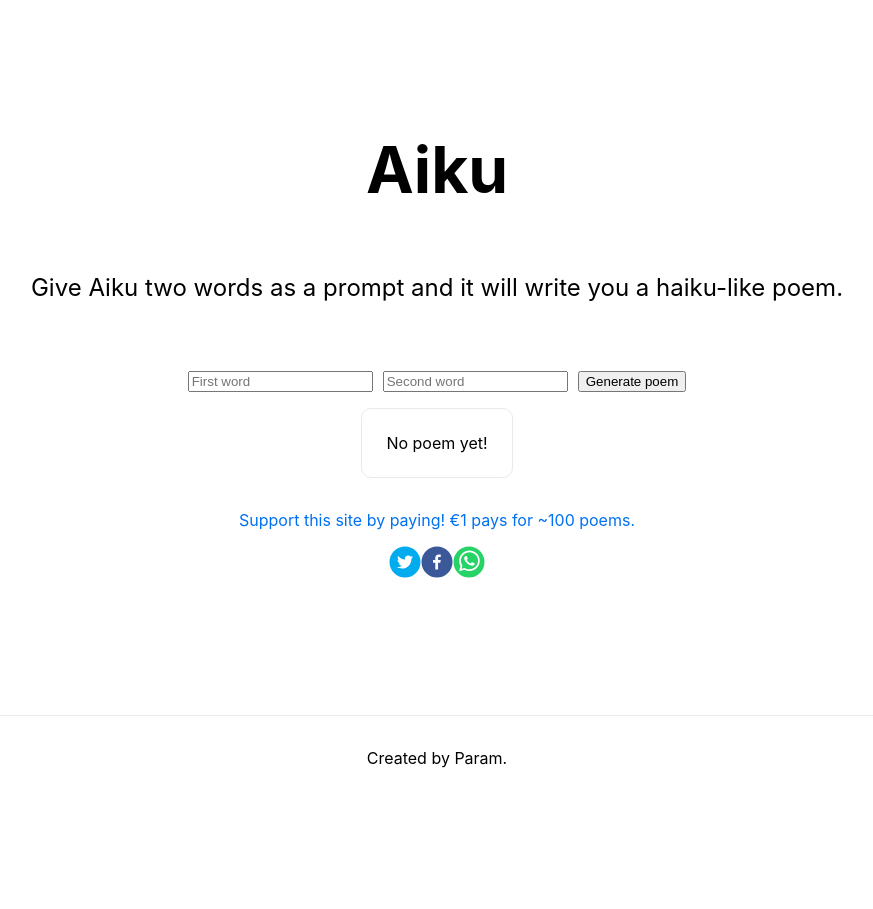
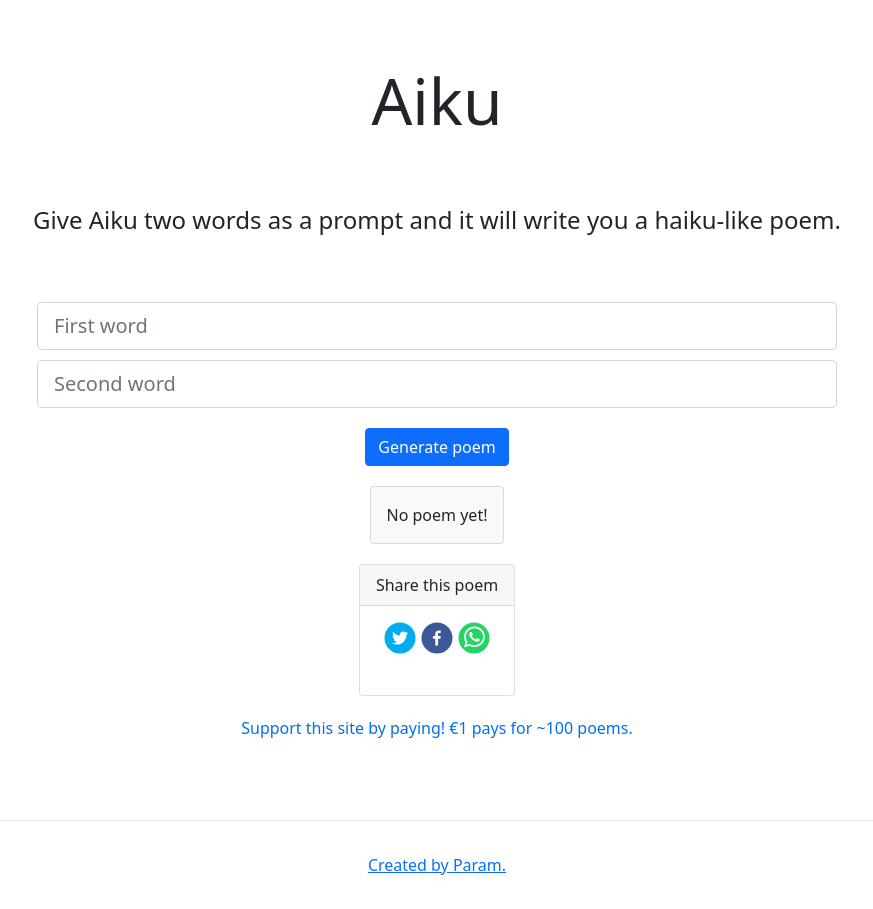
Before and after one commit to paramsingh/aiku, a Next.js app in the folder fe/: page / in a window 1280 px wide. Shown: the whole page, without its empty margins (203-1076 px from the left). Before the commit the page ends 800 px from the top, so only its background shows below. Built offline with nearby package versions, Linux system fonts and the light colour scheme.

Commit message:
Frontend design improvements

```diff
--- a/fe/helpers/api.ts
+++ b/fe/helpers/api.ts
@@ -4,12 +4,14 @@ import axios from 'axios';
 export const getPoem = (
     word1: string,
     word2: string,
-    handlePoem: (poem: string) => void
+    handlePoem: (poem: string) => void,
+    setLoading: (loading: boolean) => void
 ) => {
     axios.get(`https://aiku.param.codes/v1/haiku/${word1}/${word2}`).then(
         response => {
             const {haiku} = response.data;
             handlePoem(haiku);
+            setLoading(false);
         }
     )
 }
--- a/fe/package.json
+++ b/fe/package.json
@@ -9,8 +9,10 @@
   },
   "dependencies": {
     "axios": "^0.25.0",
+    "bootstrap": "5.1.3",
     "next": "12.0.10",
     "react": "17.0.2",
+    "react-bootstrap": "^2.1.2",
     "react-dom": "17.0.2",
     "react-share": "^4.4.0"
   },
--- a/fe/pages/index.tsx
+++ b/fe/pages/index.tsx
@@ -4,11 +4,14 @@ import React, { useState } from 'react'
 import styles from '../styles/Home.module.css'
 import { getPoem } from '../helpers/api'
 import { FacebookShareButton, FacebookIcon, TwitterIcon, TwitterShareButton, WhatsappShareButton, WhatsappIcon } from 'react-share';
+import { Button, Card, FormControl, InputGroup, Spinner } from 'react-bootstrap'
+import 'bootstrap/dist/css/bootstrap.min.css';
 
 const MAX_WORD_LENGTH = 50;
 
 const Home: NextPage = () => {
   const [poem, setPoem] = useState<string>('');
+  const [loading, setLoading] = useState<boolean>(false);
   const [word1, setWord1] = useState<string>('');
   const [word2, setWord2] = useState<string>('');
 
@@ -41,6 +44,14 @@ const Home: NextPage = () => {
     return true;
   }
 
+  const onSubmit = (e: any) => {
+    e.preventDefault();
+    if (validateWords(word1, word2)) {
+      setLoading(true);
+      getPoem(word1, word2, setPoem, setLoading);
+    }
+  }
+
   return (
     <div className={styles.container}>
       <Head>
@@ -55,54 +66,50 @@ const Home: NextPage = () => {
         <h1 className={styles.title}>
           Aiku
         </h1>
-
         <p className={styles.description}>
           Give Aiku two words as a prompt and it will write you a haiku-like poem.
         </p>
-
+        <form onSubmit={onSubmit} style={{marginBottom: '20px'}}>
           <div className={styles.grid}>
-            <div style={{marginRight: 10}}>
-              <input
-                className={styles.input}
-                type="text"
+            <InputGroup style={{marginBottom: '10px'}}>
+              <FormControl
+                size="lg"
                 placeholder="First word"
                 onChange={(event) => onWordInput(event, setWord1)}
               />
-            </div>
-            <div style={{marginRight: 10}}>
-              <input
-                className={styles.input}
-                type="text"
+            </InputGroup>
+            <InputGroup style={{marginBottom: '20px'}}>
+              <FormControl
+                size="lg"
                 placeholder="Second word"
                 onChange={(event) => onWordInput(event, setWord2)}
               />
+            </InputGroup>
+            <Button className={styles.button} type="submit" onClick={onSubmit}>Generate poem</Button>
         </div>
-            <div>
-              <button className={styles.button} onClick={(e) => {
-                e.preventDefault();
-                if (validateWords(word1, word2)) {
-                  getPoem(word1, word2, setPoem);
-                }
-              }}>Generate poem</button>
-            </div>
-        </div>
+      </form>
 
-        <div className={styles.card}>{poem || "No poem yet!"}</div>
+      <Card bg="light" style={{marginBottom: '20px'}}>
+        <Card.Body style={{whiteSpace: "pre-line"}}>
+          {loading ? <Spinner animation="border" variant="primary" /> : (poem || "No poem yet!")}
+        </Card.Body>
+      </Card>
 
-        <p className={styles.donate}><a href="https://buy.stripe.com/14k4ifalecFH0cUeUV" target="_blank" rel="noreferrer noopener">Support this site by paying! €1 pays for ~100 poems.</a></p>
-
-        <div className={styles.social}>
-          <TwitterShareButton title={poem} url={`\n\n - Aiku on "${word1}" and "${word2}" (https://aiku.param.codes)`}>
+    <Card className="text-center" style={{marginBottom: "20px"}}>
+      <Card.Header>Share this poem</Card.Header>
+      <Card.Body>
+        <TwitterShareButton className={styles.share} title={poem} url={`\n\n - Aiku on "${word1}" and "${word2}" (https://aiku.param.codes)`}>
           <TwitterIcon size={32} round={true} />
         </TwitterShareButton>
-          <FacebookShareButton quote={`${poem} - \n\n Aiku on "${word1}" and "${word2}" (https://aiku.param.codes)`} url={'https://aiku.param.codes'}>
+        <FacebookShareButton className={styles.share} quote={`${poem} - \n\n Aiku on "${word1}" and "${word2}" (https://aiku.param.codes)`} url={'https://aiku.param.codes'}>
           <FacebookIcon size={32} round={true} />
         </FacebookShareButton>
         <WhatsappShareButton title={poem} url={`\n\n - Aiku on "${word1}" and "${word2}" (https://aiku.param.codes)`}>
           <WhatsappIcon size={32} round={true} />
         </WhatsappShareButton>
-        </div>
-
+      </Card.Body>
+    </Card>
+        <p className={styles.donate}><a href="https://buy.stripe.com/14k4ifalecFH0cUeUV" target="_blank" rel="noreferrer noopener">Support this site by paying! €1 pays for ~100 poems.</a></p>
       </main>
 
       <footer className={styles.footer}>
--- a/fe/styles/Home.module.css
+++ b/fe/styles/Home.module.css
@@ -8,7 +8,7 @@
   flex: 1;
   display: flex;
   flex-direction: column;
-  justify-content: center;
+  justify-content: flex-start;
   align-items: center;
 }
 
@@ -27,6 +27,14 @@
   justify-content: center;
   align-items: center;
   flex-grow: 1;
+}
+
+.share {
+  margin-bottom: 25px;
+}
+
+.textinput input {
+  width: 50px
 }
 
 .donate a {
@@ -87,6 +95,9 @@
   white-space: pre-line;
 }
 
+.share {
+  margin-right: 5px;
+}
 .card:hover,
 .card:focus,
 .card:active {
```
Also changed, not shown: 1 other file (tests, documents, lock files or other folders). Lines whose indentation alone changed are shown as unchanged.
